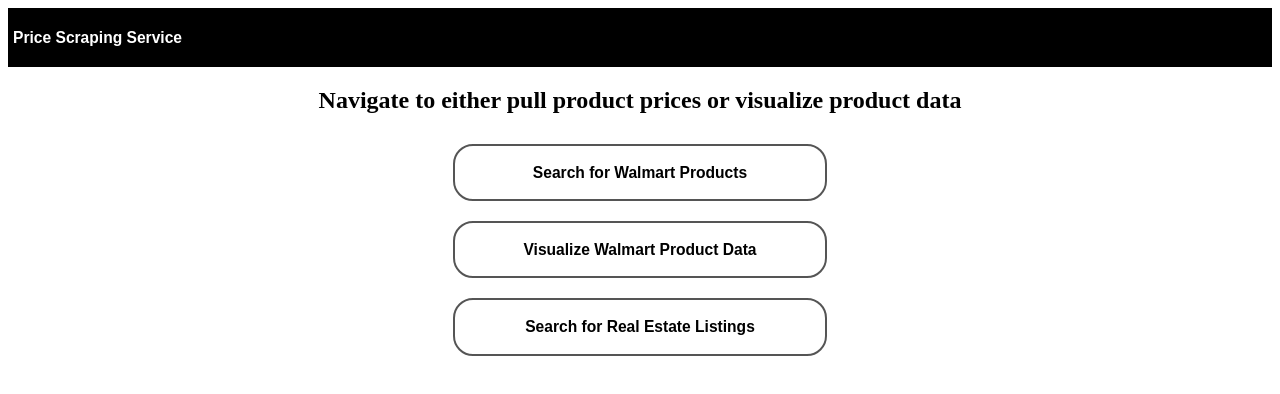
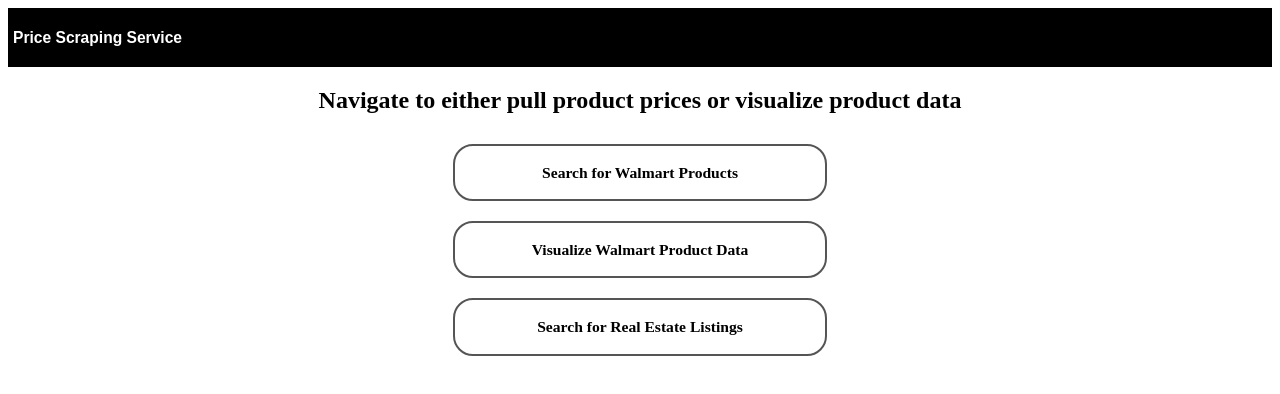
Before and after one commit to ryanNealon26/price-scraping-frontend, a React (Create React App) app: page / in a window 1280 px wide. Shown: the top 394 px of the page. Built offline with nearby package versions, Linux system fonts and the light colour scheme.

Commit message:
add css components

```diff
--- a/src/components/styles.css
+++ b/src/components/styles.css
@@ -59,6 +59,7 @@
   color: black;
   border: 2px solid #555555;
   border-radius: 10px;
+  font-family: "Times New Roman", Times, serif;
   padding: 4px;
   transition-duration: 0.4s;
 }
@@ -74,6 +75,7 @@
   border-radius: 20px;
   padding: 2px;
   width: 30%;
+  font-family: "Times New Roman", Times, serif;
   transition-duration: 0.4s;
 }
 .select-btn:hover {
```
